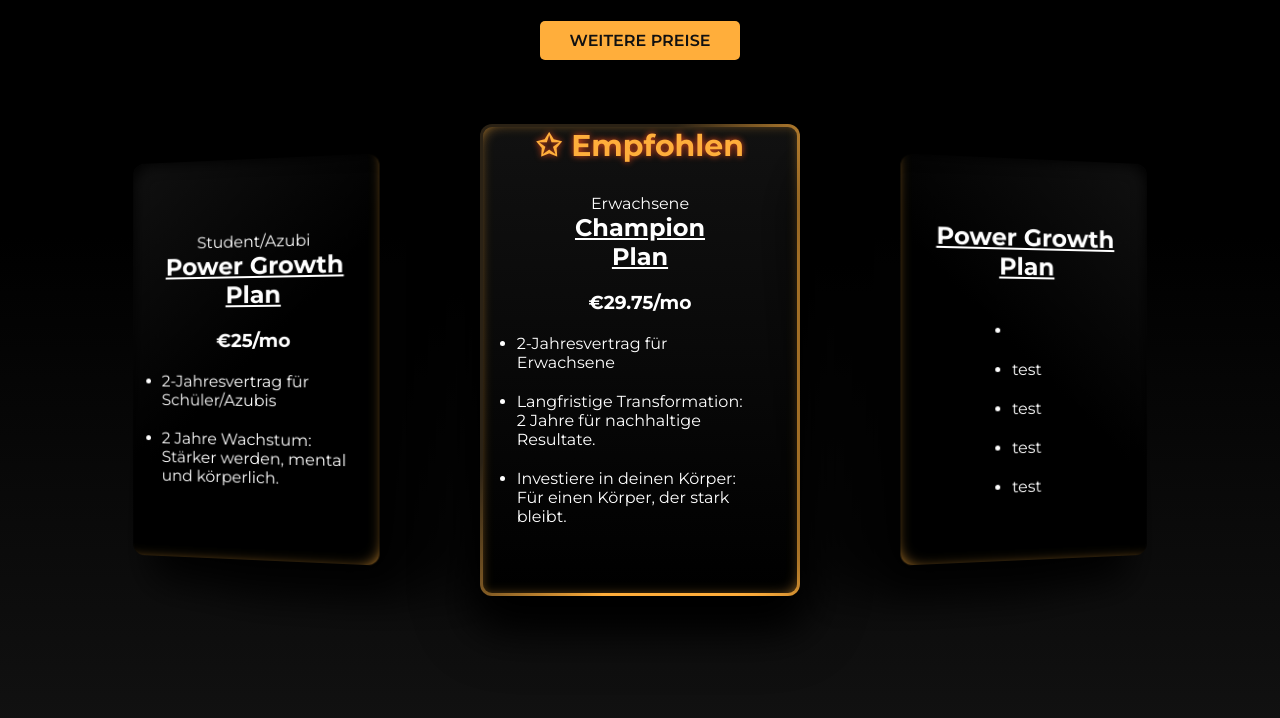
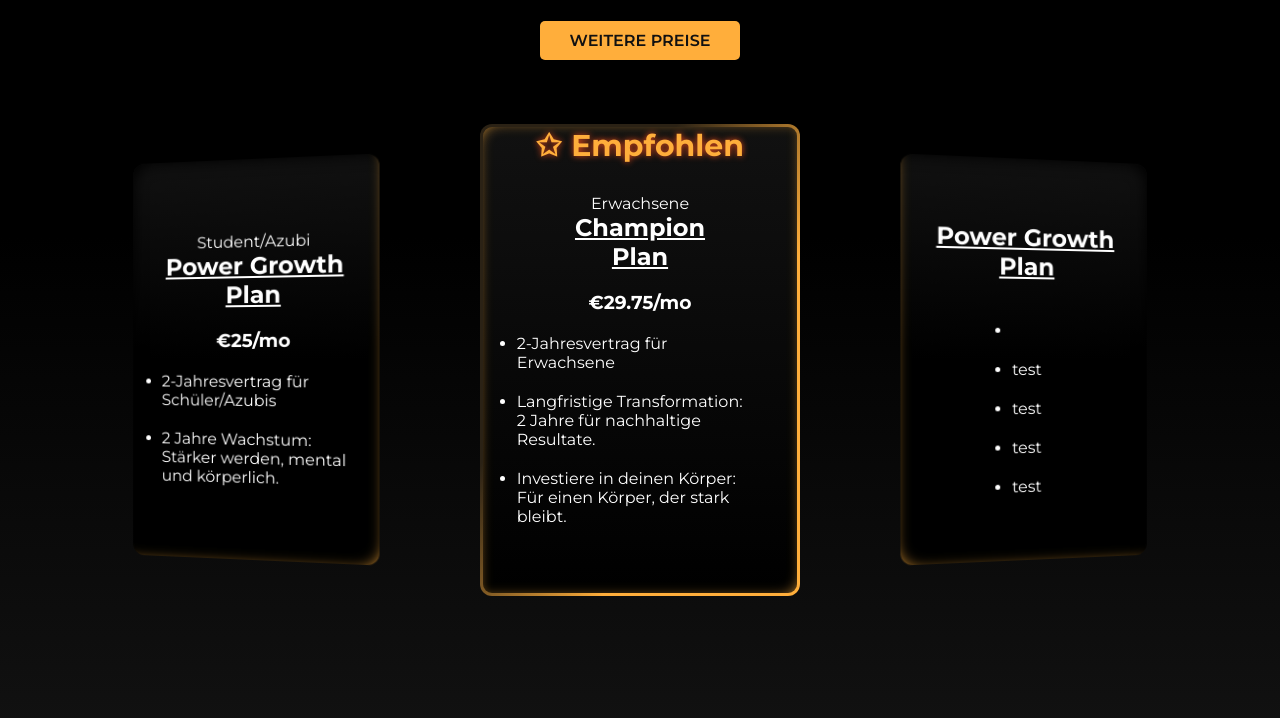
Before and after one commit to SteffZeroEx/fitnessfactory, a plain HTML site: page DEV/index.html in a window 1280 px wide. Shown: the part 2540-3258 px from the top of the page. Drawn offline with Linux system fonts and the light colour scheme.

Commit message:
Aktualisiere Farbverläufe in den Karten und entferne überflüssige Filter für eine verbesserte Darstellung und Performance

```diff
--- a/DEV/src/css/style.css
+++ b/DEV/src/css/style.css
@@ -771,36 +771,33 @@ align-items: center;
   animation: 15s rotate linear infinite;
   margin: 0 8vw;
   box-shadow: -10px -10px 15px -17px #ffae3b inset, 10px 10px 15px -17px #ffae3b inset;
-  filter: drop-shadow(0px 25px 20px #000) drop-shadow(0 0 20px #000);
 }
 
 .card-left {
   height: 85%;
   width: 250px;
 background: rgb(17,17,17);
-background: -moz-linear-gradient(135deg, rgba(17,17,17,1) 0%, rgba(0,0,0,1) 50%, rgba(0,0,0,1) 100%);
-background: -webkit-linear-gradient(135deg, rgba(17,17,17,1) 0%, rgba(0,0,0,1) 50%, rgba(0,0,0,1) 100%);
-background: linear-gradient(135deg, rgba(17,17,17,1) 0%, rgba(0,0,0,1) 50%, rgba(0,0,0,1) 100%);
+background: -moz-linear-gradient(180deg, rgba(17,17,17,1) 0%, rgba(0,0,0,1) 50%, rgba(0,0,0,1) 100%);
+background: -webkit-linear-gradient(180deg, rgba(17,17,17,1) 0%, rgba(0,0,0,1) 50%, rgba(0,0,0,1) 100%);
+background: linear-gradient(180deg, rgba(17,17,17,1) 0%, rgba(0,0,0,1) 50%, rgba(0,0,0,1) 100%);
 filter: progid:DXImageTransform.Microsoft.gradient(startColorstr="#111111",endColorstr="#000000",GradientType=1);  transform: perspective(800px) rotateY(-10deg);
   transform-origin: left right;
   transform-style: preserve-3d;
   box-shadow: -10px -10px 15px -17px #ffae3b inset, 10px 10px 15px -10px #000 inset;
-  filter: drop-shadow(20px 25px 20px #000000) drop-shadow(75px 0px 20px #000000bb);
 }
 
 .card-right {
   height: 85%;
   width: 250px;
 background: rgb(17,17,17);
-background: -moz-linear-gradient(225deg, rgba(17,17,17,1) 0%, rgba(0,0,0,1) 50%, rgba(0,0,0,1) 100%);
-background: -webkit-linear-gradient(225deg, rgba(17,17,17,1) 0%, rgba(0,0,0,1) 50%, rgba(0,0,0,1) 100%);
-background: linear-gradient(225deg, rgba(17,17,17,1) 0%, rgba(0,0,0,1) 50%, rgba(0,0,0,1) 100%);
+background: -moz-linear-gradient(180deg, rgba(17,17,17,1) 0%, rgba(0,0,0,1) 50%, rgba(0,0,0,1) 100%);
+background: -webkit-linear-gradient(180deg, rgba(17,17,17,1) 0%, rgba(0,0,0,1) 50%, rgba(0,0,0,1) 100%);
+background: linear-gradient(180deg, rgba(17,17,17,1) 0%, rgba(0,0,0,1) 50%, rgba(0,0,0,1) 100%);
 filter: progid:DXImageTransform.Microsoft.gradient(startColorstr="#111111",endColorstr="#000000",GradientType=1);
   transform: perspective(800px) rotateY(10deg);
   transform-origin: right left;
   transform-style: preserve-3d;
   box-shadow: -10px 10px 15px -10px #000 inset, 10px -10px 15px -17px #ffae3b inset;
-  filter: drop-shadow(-20px 25px 20px #000000) drop-shadow(-75px 0px 20px #000000bb);
 }
 
 @keyframes rotate {
@@ -834,7 +831,6 @@ filter: progid:DXImageTransform.Microsoft.gradient(startColorstr="#111111",endCo
     transform: perspective(0px) rotateY(0deg);
     height: 400px;
     width: 300px;
-      filter: drop-shadow(0px 25px 20px #000) drop-shadow(0 0 20px #000);
       box-shadow: -10px -10px 15px -17px #ffae3b inset, 10px 10px 15px -17px #ffae3b inset;
   }
   .card-right {
@@ -842,7 +838,6 @@ filter: progid:DXImageTransform.Microsoft.gradient(startColorstr="#111111",endCo
     transform: perspective(0px) rotateY(0deg);
     height: 400px;
     width: 300px;
-      filter: drop-shadow(0px 25px 20px #000) drop-shadow(0 0 20px #000);
       box-shadow: -10px -10px 15px -17px #ffae3b inset, 10px 10px 15px -17px #ffae3b inset;
   }
 }
```
